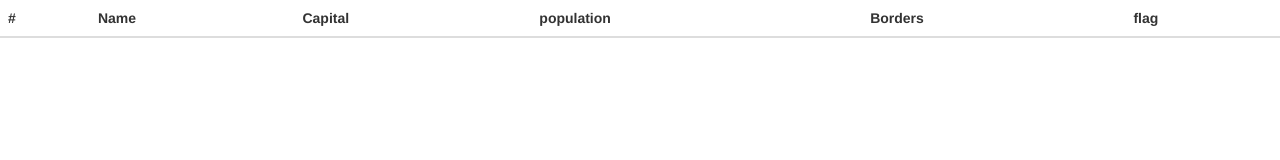
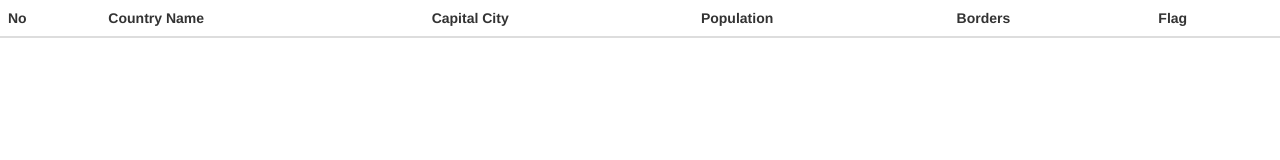
Before and after one commit to Edentakele/project-2-black-girls-, a plain HTML site: page index.html in a window 1280 px wide. Drawn offline with nearby package versions, Linux system fonts and the light colour scheme; no server answers.

Commit message:
some ui changed

```diff
--- a/index.html
+++ b/index.html
@@ -14,12 +14,12 @@
  <table class="table table-hover table-striped table-info mx-auto">
      <thead class="thead-dark">
          <tr>
-             <th>#</th>
-             <th>Name</th>
-             <th>Capital</th>
-             <th>population</th>
+             <th>No</th>
+             <th>Country Name</th>
+             <th>Capital City</th>
+             <th>Population</th>
              <th>Borders</th>
-             <th>flag</th>
+             <th>Flag</th>
          </tr>
      </thead>
      <tbody id="result">
```
